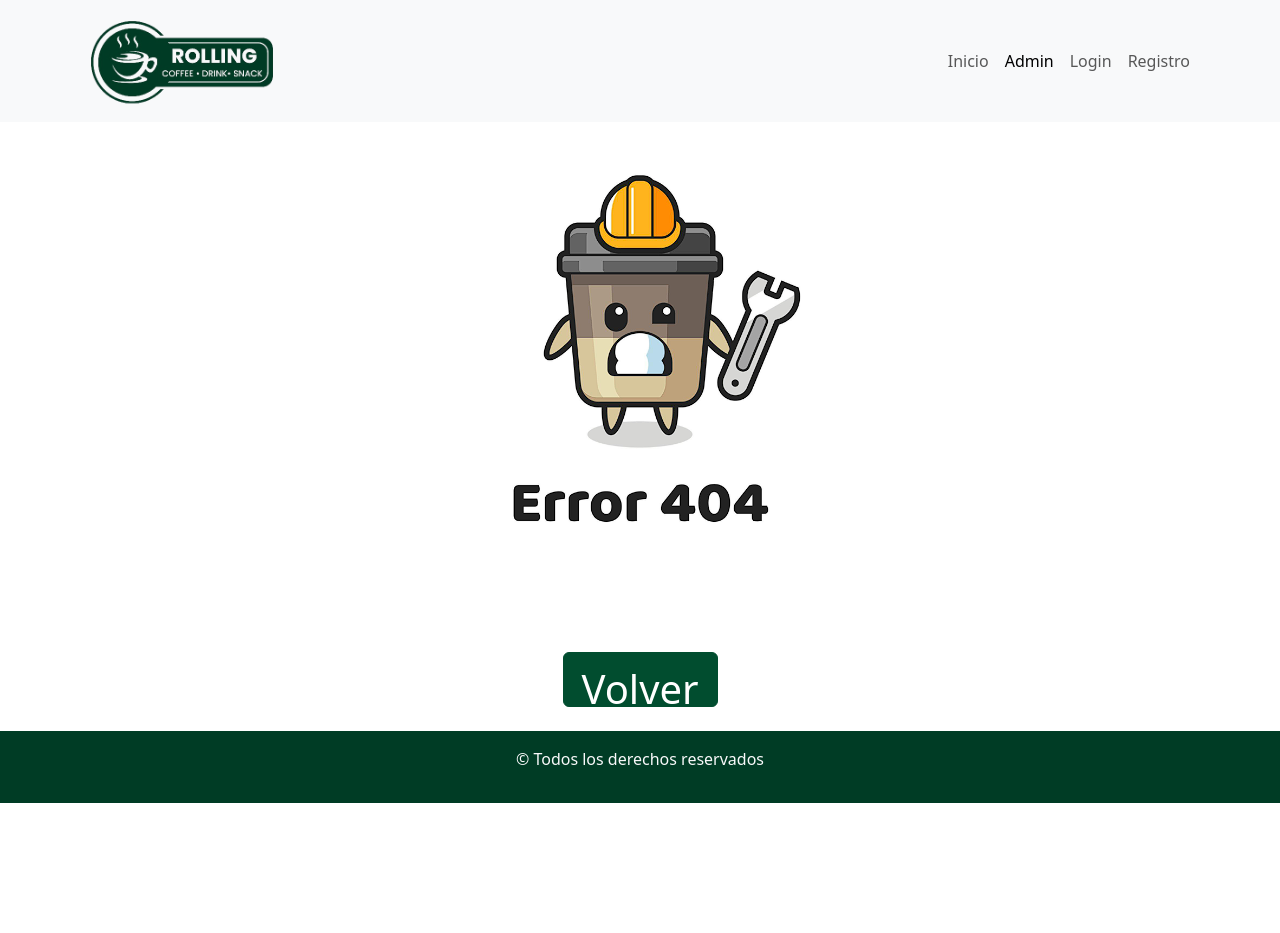
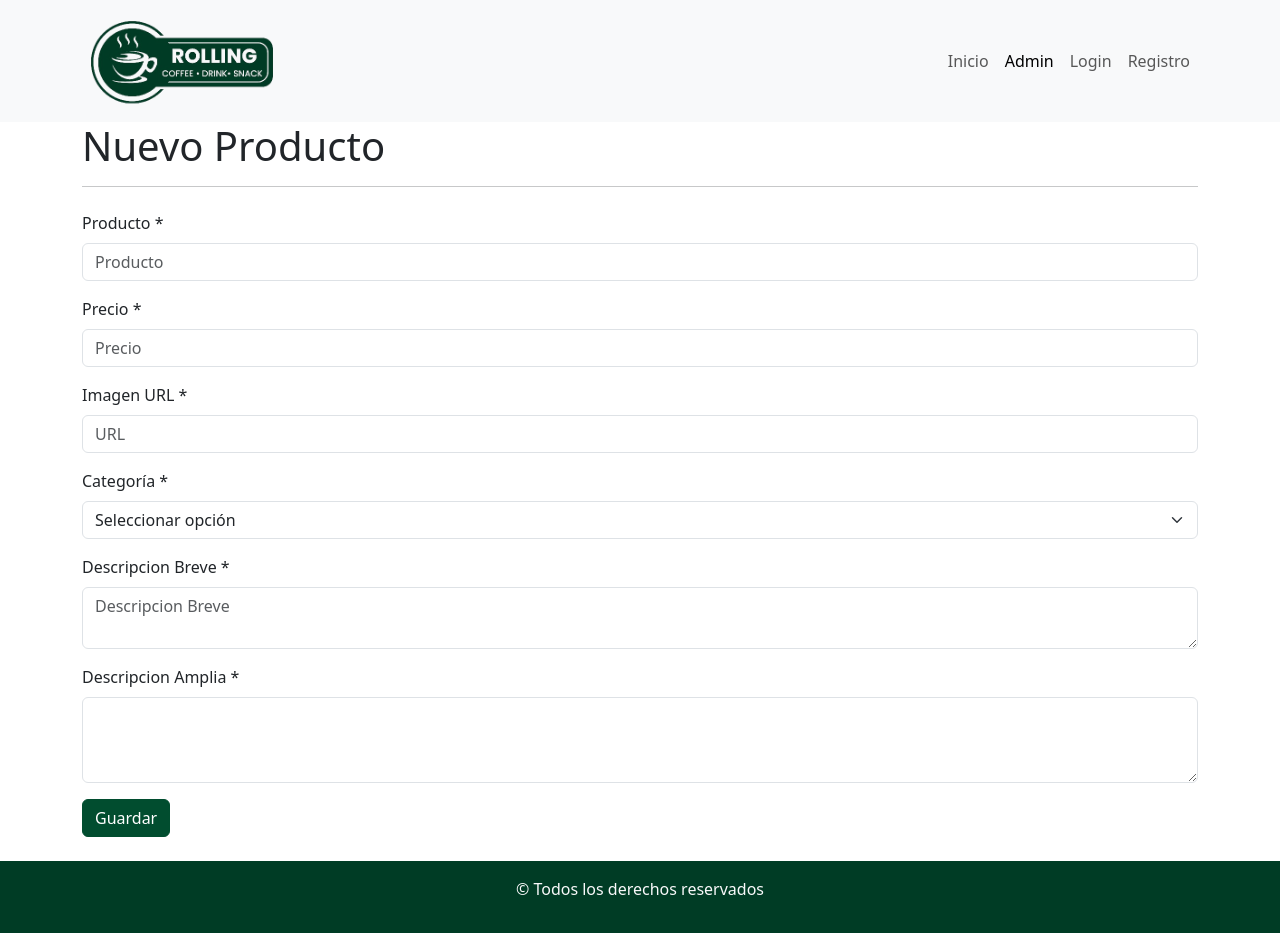
Before and after one commit to fatiperea/RollingCoffee-Perea, a React (Vite) app: page /administrador/crear in a window 1280 px wide. Before the commit the page ends 803 px from the top, so only its background shows below. Built offline with nearby package versions, Linux system fonts and the light colour scheme; no server answers.

Commit message:
crear producto con validacion

```diff
--- a/package.json
+++ b/package.json
@@ -15,6 +15,7 @@
     "react": "^18.2.0",
     "react-bootstrap": "^2.10.0",
     "react-dom": "^18.2.0",
+    "react-hook-form": "^7.50.1",
     "react-router-dom": "^6.22.0"
   },
   "devDependencies": {
--- a/src/App.jsx
+++ b/src/App.jsx
@@ -36,7 +36,7 @@ function App() {
           ></Route>
           <Route
             exact
-            path="/crear"
+            path="administrador/crear"
             element={<CrearProducto></CrearProducto>}
           ></Route>
           {/*<Route
--- a/src/components/pages/CrearProducto.jsx
+++ b/src/components/pages/CrearProducto.jsx
@@ -2,7 +2,9 @@ import { Form, Button } from "react-bootstrap";
 import { useForm } from "react-hook-form";
 //import { crearProductoAPI } from "../../helpers/queries";
 
-const FormularioProducto = () => {
+//const CrearProducto = () => {
+
+const CrearProducto = () => {
   const {
     register,
     handleSubmit,
@@ -10,36 +12,39 @@ const FormularioProducto = () => {
     reset,
   } = useForm();
 
- /* const productoValidado = (producto) => {
+  const productoValidado = (producto) => {
     const productoValidado = async (producto) => {
       console.log(producto);
-      const respuesta = await crearProductoAPI(producto);
+      /*const respuesta = await crearProductoAPI(producto);
       if (respuesta.status === 201) {
         //mensaje para el usuario
         console.log("producto creado");
         reset();
       } else {
         console.log("ocurrio un error");
-      }
+      }*/
     };
-  };*/
-};
+  };
 
-const CrearProducto = () => {
   return (
     <section>
       <h1>Nuevo Producto</h1> <hr />
-      <Form className="my-4">
+      <Form className="my-4" onSubmit={handleSubmit(productoValidado)}>
         <Form.Group className="mb-3" controlId="formProdu">
           <Form.Label>Producto *</Form.Label>
           <Form.Control
             type="text"
             placeholder="Producto"
-            maxLength={20}
-            minLength={5}
-            required
+            //maxLength={20}
+            //minLength={5}
+            {...register("nombreProducto", {
+              required: "El nombre de producto es obligatorio",
+              minLength: { value: 2, message: "2 caracteres minimo" },
+              maxLength: { value: 30, message: "30 caracteres maximo" },
+            })}
+
           />
-          <Form.Text className="text-muted"></Form.Text>
+          <Form.Text className="text-danger">{errors.nombreProducto?.message}</Form.Text>
         </Form.Group>
 
         <Form.Group className="mb-3" controlId="formPrecio">
@@ -49,29 +54,42 @@ const CrearProducto = () => {
             placeholder="Precio"
             maxLength={4}
             minLength={3}
-            required
+            //required
+            {...register("precio", {
+              required: "El precio del producto es obligatorio",
+              min: { value: 300, message: "$300 es el monto minimo" },
+              max: { value: 100000, message: "$100000 es el monto maximo" },
+            })}
           />
+          <Form.Text className="text-danger">{errors.precio?.message}</Form.Text>
         </Form.Group>
 
-        <Form.Group className="mb-3" controlId="formPrecio">
+        <Form.Group className="mb-3" controlId="formImg">
           <Form.Label>Imagen URL *</Form.Label>
           <Form.Control
             type="text"
             placeholder="URL"
             maxLength={50}
             minLength={10}
-            required
+            //required
+            {...register("imagen", {
+              required: "La imagen del producto es obligatoria",
+              minLength: { value: 10, message: "10 caracteres minimo" },
+              maxLength: { value: 50, message: "50 caracteres maximo" },
+            })}
           />
+          <Form.Text className="text-danger">{errors.imagen?.message}</Form.Text>
         </Form.Group>
 
         <Form.Group className="mb-3" controlId="formCateg">
-          <Form.Label>Categoria *</Form.Label>
+          <Form.Label>Categoría *</Form.Label>
           <Form.Select aria-label="" required>
-            <option>Seleccionar opcion</option>
-            <option value="1">One</option>
-            <option value="2">Two</option>
-            <option value="3">Three</option>
+            <option>Seleccionar opción</option>
+            <option value="1">Dulce</option>
+            <option value="2">Salado</option>
+            <option value="3">Mixto</option>
           </Form.Select>
+          <Form.Text className="text-danger">{errors.categoria?.message}</Form.Text>
         </Form.Group>
 
         <Form.Group className="mb-3" controlId="formDescrip">
@@ -81,13 +99,26 @@ const CrearProducto = () => {
             placeholder="Descripcion Breve"
             as="textarea"
             rows={2}
-            required
+            //required
+            {...register("descripcion_breve", {
+              required: "La descripcion del producto es obligatorio",
+              minLength: { value: 20, message: "20 caracteres minimo" },
+              maxLength: { value: 50, message: "50 caracteres maximo" },
+            })}
           />
+          <Form.Text className="text-danger">{errors.descripcion_breve?.message}</Form.Text>
         </Form.Group>
 
         <Form.Group className="mb-3" controlId="formDescripAmplia">
           <Form.Label>Descripcion Amplia *</Form.Label>
-          <Form.Control as="textarea" rows={3} required />
+          <Form.Control as="textarea" rows={3} //required
+          {...register("descripcion_amplia", {
+            required: "La descripcion amplia del producto es obligatoria",
+            minLength: { value: 30, message: "30 caracteres minimo" },
+            maxLength: { value: 60, message: "60 caracteres maximo" },
+          })}
+          />
+          <Form.Text className="text-danger">{errors.descripcion_amplia?.message}</Form.Text>
         </Form.Group>
 
         <Button className="btnColor" type="submit">
--- a/src/components/pages/Inicio.jsx
+++ b/src/components/pages/Inicio.jsx
@@ -7,6 +7,20 @@ import { Link } from "react-router-dom";
 //const imgb='https://www.istockphoto.com/es/foto/tazas-de-caf%C3%A9-gm472113574-63201109'
 
 const Inicio = () => {
+
+  const [productos, setProductos] = useState([]);
+
+  useEffect(() => {
+    traerProductos();
+  }, []);
+
+  const traerProductos=async()=>{
+    try{
+      const listaProduAPI= await leerProduAPI();
+      setProductos(listaProduAPI);
+    }catch(error){console.log(error)}
+  }
+
   return (
     <section>
       <div id="contenBanner">
```
Also changed, not shown: 1 other file (tests, documents, lock files or other folders).
